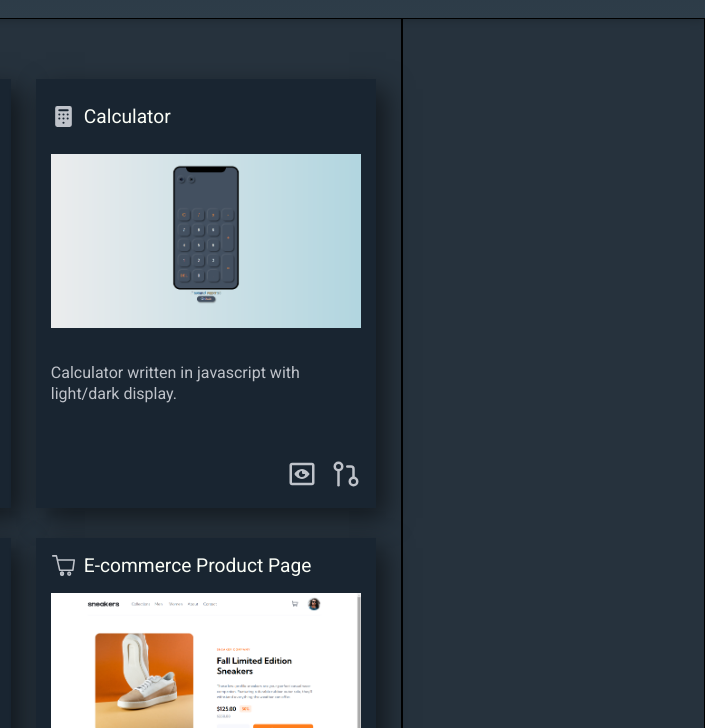
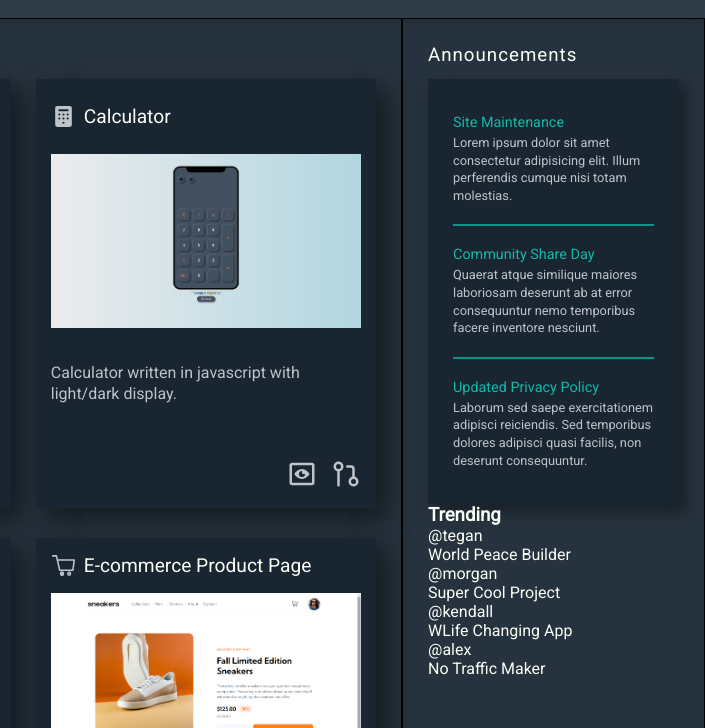
Before and after one commit to john0ground/Admin-Dashboard, a plain HTML site: page index.html in a window 1280 px wide. Shown: the part 147-875 px from the top of the page, 575-1280 px from the left. Drawn offline with Linux system fonts and the light colour scheme.

Commit message:
style Announcements

```diff
--- a/index.html
+++ b/index.html
@@ -335,14 +335,54 @@
                 </div>
             </div>
         </section>
-        <section class="side-content"></section>
+        <section class="side-content">
+            <h3>Announcements</h3>
+            <div class="announcement-container">
+                <div class="announcement">
+                    <p class="anc-title">Site Maintenance</p>
+                    <p class="anc-details">
+                        Lorem ipsum dolor sit amet consectetur adipisicing elit. Illum perferendis cumque nisi totam molestias.
+                    </p>
+                </div>
+                <div class="announcement">
+                    <p class="anc-title">Community Share Day</p>
+                    <p class="anc-details">
+                        Quaerat atque similique maiores laboriosam deserunt ab at error consequuntur nemo temporibus facere inventore nesciunt.
+                    </p>
+                </div>
+                <div class="announcement">
+                    <p class="anc-title">Updated Privacy Policy</p>
+                    <p class="anc-details">
+                        Laborum sed saepe exercitationem adipisci reiciendis. Sed temporibus dolores adipisci quasi facilis, non deserunt consequuntur.
+                    </p>
+                </div>
+            </div>
+
+            <h3>Trending</h3>
+            <div class="trending-container">
+                <div class="trending-user">
+                    <div class="trending-img"></div>
+                    <p>@tegan</p>
+                    <p>World Peace Builder</p>
+                </div>
+                <div class="trending-user">
+                    <div class="trending-img"></div>
+                    <p>@morgan</p>
+                    <p>Super Cool Project</p>
+                </div>
+                <div class="trending-user">
+                    <div class="trending-img"></div>
+                    <p>@kendall</p>
+                    <p>WLife Changing App</p>
+                </div>
+                <div class="trending-user">
+                    <div class="trending-img"></div>
+                    <p>@alex</p>
+                    <p>No Traffic Maker</p>
+                </div>
+            </div>
+        </section>
     </main>
     <footer>footer</footer>
 </body>
 </html>
-
-<!-- rps
-calculator
-etch
-ecommerce
-sign-up-form -->
--- a/style.css
+++ b/style.css
@@ -323,9 +323,46 @@ main > * {
     stroke: var(--secondary-a);
 }
 
-/* .side-content {
-    margin-top: 60px;
-} */
+.side-content {
+    padding: 60px 25px;
+    position: relative;
+}
+
+.side-content > h3:first-child {
+    position: absolute;
+    font-weight: 100;
+    top: 25px;
+    letter-spacing: 1px;
+}
+
+.announcement-container {
+    background: var(--primary-main);
+    padding: 35px 25px;
+    box-shadow: 7px 7px 15px rgba(0, 0, 0, 0.4);
+    display: flex;
+    flex-direction: column;
+}
+
+.announcement:not(.announcement:last-of-type) {
+    padding-bottom: 20px;
+    border-bottom: 2px solid var(--secondary-a);
+}
+
+.announcement:not(.announcement:first-of-type) {
+    margin-top: 20px;
+}
+
+p.anc-title {
+    font-size: 0.9rem;
+    margin-bottom: 3px;
+    color: var(--secondary-light);
+}
+
+p.anc-details {
+    color: var(--text-grayish);
+    font-size: 0.8rem;
+    line-height: 1.1rem;
+}
 
 footer {
     grid-column: 2;
```
